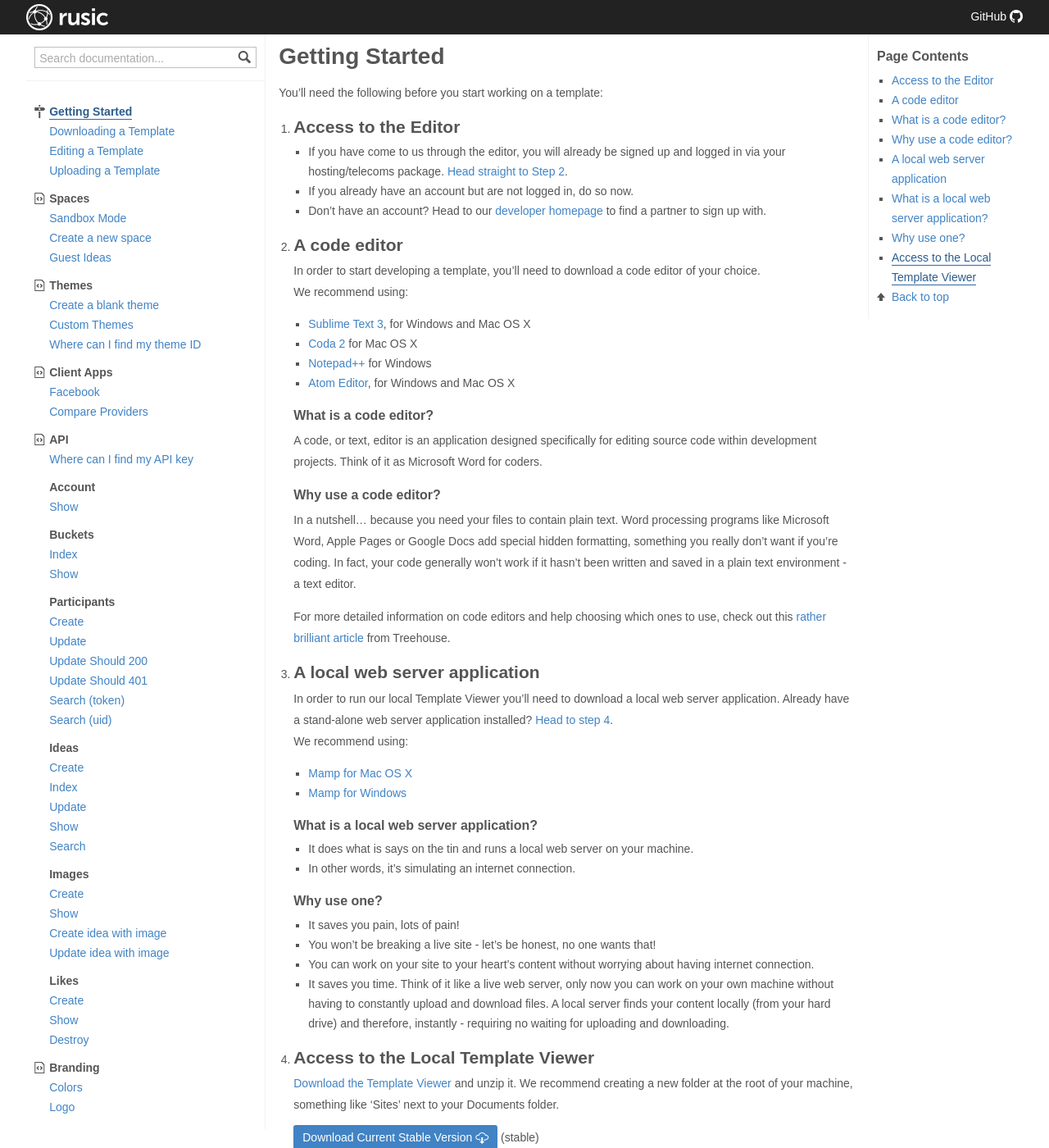
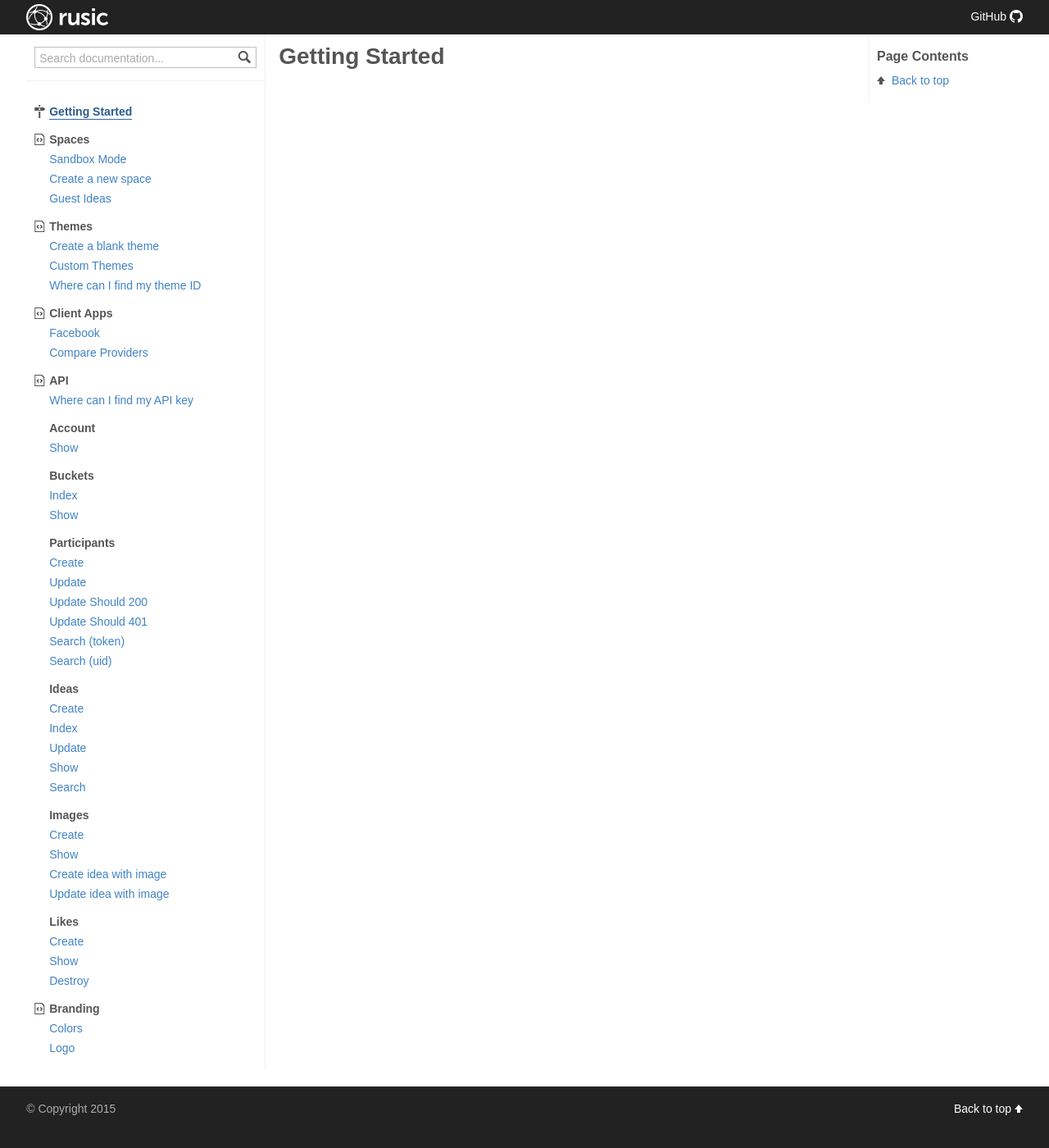
Before and after one commit to rusic/documentation, a Jekyll site: the page built from getting-started/index.md, in a window 1280 px wide and 1400 px high. Shown: the whole window at 82% size. Built offline with Jekyll 4.4.1, drawn with Linux system fonts in a browser that asks for light colours; some of the changed text lies outside the part shown.

Commit message:
Remove get started content

````diff
--- a/_data/navigation.yml
+++ b/_data/navigation.yml
@@ -19,13 +19,6 @@ navdocs:
 - title: Getting Started
   url: /getting-started/
   icon: milestone
-  subnav:
-  - title: Downloading a Template
-    url: /getting-started/downloading/
-  - title: Editing a Template
-    url: /getting-started/editing/
-  - title: Uploading a Template
-    url: /getting-started/uploading/
 
 - title: Spaces
   icon: file-code
--- a/getting-started/downloading.md
+++ /dev/null
@@ -1,77 +0,0 @@
----
-layout: doc
-title: Downloading a Template
----
-
-# How to Download a Template
-
-What you'll need to download a template:
-
-* A local web server application (for example [MAMP for Mac OS X or Windows](/getting-started/#a-local-web-server-application))
-* The [Local template Viewer](/getting-started/#access-to-the-local-template-viewer)
-
-Read our [Getting Started](/getting-started/) document for more information.
-
-## Download the zip file
-
-Once you've picked your chosen template you'll be wanting to get hold of the code. Click on the template panel on the left hand side of The Editor interface:
-
-{% include imagecenter.html image="/assets/content/getting-started/template-tab.png" alt="template tab" %}
-
-A menu will appear on the right of the template panel. Click on the Download current template button to download our developer-friendly zip file.
-
-{% include imagecenter.html image="/assets/content/getting-started/download-template.png" alt="download template" %}
-
-Once our zip file has downloaded feel free to have a little look at what's in there. Each file will of course be different for each template but you should have the following basics:
-
-* ```stylesheet.less```: this is where you'll add your styles using CSS or LESS for example
-
-* ```default.twig```: this is the default layout for all your pages. You can add more Twig files later
-
-* ```metadata.json```: this is where you will set all your [options for your template](/templating/metadata/)
-
-{% include imagecenter.html image="/assets/content/getting-started/template-files.png" alt="template files" %}
-
-## Using a local server
-
-Now you will need the Local Template Viewer. You will now need to put the template zip file you downloaded into the Template Viewer folder and then into the folder named 'templates'.
-
-See the example below using our [June](https://github.com/basekit-templates/june) template:
-
-{% include imagecenter.html image="/assets/content/getting-started/template-directory.png" alt="template directory" %}
-
-Now open your local web server application of choice. We will be using MAMP for this example:
-
-{% include imagecenter.html image="/assets/content/getting-started/mamp.png" alt="MAMP" %}
-
-Click on the preferences button:
-
-{% include imagecenter.html image="/assets/content/getting-started/mamp-preferences.png" alt="MAMP preference" %}
-
-The preferences window will open with numerous tabs. Click on the Web Server or Apache (depending on what version of MAMP you are using) tab:
-
-{% include imagecenter.html image="/assets/content/getting-started/mamp-server-options.png" alt="server options" %}
-
-Click the grey folder icon next to "Document Root", and then select the ```public``` folder inside the TDK download. Click OK to confirm your changes.
-
-You should be taken back to the main menu in the MAMP window. Click **Start Servers**. Once loaded, the symbol will turn green:
-
-{% include imagecenter.html image="/assets/content/getting-started/mamp-servers.png" alt="start servers" %}
-
-Once green, MAMP will automatically open up a web browser to give you information on your hostname and port number. Now search for **localhost** or **localhost:[insert port number here]** in your web browser.
-
-**Note:** You may have problems finding your localhost if your server isn’t green.
-
-## The Template Viewer
-
-Once you have found your localhost, a page similar to the one below will appear. (Again we have used template [June](https://github.com/basekit-templates/june) as an example.)
-
-{% include imagecenter.html image="/assets/content/getting-started/tdk-templates.png" alt="TDK templates" %}
-
-Click on the template you wish to code, and get building.
-
-![TDK](/assets/content/getting-started/tdk.png)
-
-## What's next?
-
-Check out the documentation on [editing a template](/getting-started/editing/).
--- a/getting-started/editing.md
+++ /dev/null
@@ -1,50 +0,0 @@
----
-layout: doc
-title: Editing a Template
----
-
-# Editing a Template
-
-This document will explain how to use our TDK and how to upload that final template. If you haven’t downloaded your template for editing yet please check out the [How to download a template](/getting-started/downloading/) documentation.
-
-![TDK](/assets/content/getting-started/tdk.png)
-
-Welcome to the Template Viewer/TDK where you can view your template on your local machine.
-
-## Your code editor
-
-Use your [code editor](/getting-started/#a-code-editor) of choice to open your chosen template. In our example below we are using [Sublime Text](http://www.sublimetext.com/3) editor:
-
-{% include imagecenter.html image="/assets/content/getting-started/sublime.png" alt="Sublime Text" %}
-
-You will see your folder options - Feel free to rename these or take a look inside.
-
-## Viewing your changes
-
-Once you have made your code changes you might want to 'update' with the Template Viewer to view those changes and make sure everything works. You can do this as you go along if preferred. You can do this by clicking the update button at the top right hand corner of the Template Viewer. This will then pull your masterpiece of code from your chosen code editor into the Template Viewer.
-
-{% include imagecenter.html image="/assets/content/getting-started/tdk-buttons.png" alt="TDK buttons" %}
-
-If you are happy with your changes you can then save the file, convert the template into a zip file, and upload it back to the Editor. Zip the file back up with your changes click on the 'Save as Zip' button. You will then need to find your zip file on your computer - This would normally be where your downloaded items end up.
-
-## Uploading to the Editor
-
-Open up the Editor and click on the template panel on the left hand side.
-
-{% include imagecenter.html image="/assets/content/getting-started/template-tab.png" alt="template tab" %}
-
-Click on Upload template as zip button.
-
-{% include imagecenter.html image="/assets/content/getting-started/download-template-2.png" alt="upload template" %}
-
-You’ll automatically be directed to a page where you will need to choose your template zip file:
-
-{% include imagecenter.html image="/assets/content/getting-started/import-template.png" alt="import template" %}
-
-Once you have selected your file click on the **Upload** button.
-
-Your template and any changes made will have uploaded to the Editor for you to make further content changes if needed.
-
-## What's next?
-
-Check out the documentation on [uploading a template](/getting-started/uploading/).
--- a/getting-started/index.md
+++ b/getting-started/index.md
@@ -4,49 +4,3 @@ title: Getting Started
 ---
 
 # Getting Started
-
-You'll need the following before you start working on a template:
-
-1. ## Access to the Editor
-  * If you have come to us through the editor, you will already be signed up and logged in via your hosting/telecoms package. [Head straight to Step 2](#a-code-editor).
-  * If you already have an account but are not logged in, do so now.
-  * Don't have an account? Head to our [developer homepage](http://www.basekit.com/developers) to find a partner to sign up with.
-
-2. ## A code editor
-   In order to start developing a template, you'll need to download a code editor of your choice. <br/> We recommend using:
-   * [Sublime Text 3](http://www.sublimetext.com/3), for Windows and Mac OS X
-   * [Coda 2](http://panic.com/coda/) for Mac OS X
-   * [Notepad++](http://notepad-plus-plus.org/) for Windows
-   * [Atom Editor](https://atom.io/), for Windows and Mac OS X
-
-   ### What is a code editor?
-   A code, or text, editor is an application designed specifically for editing source code within development projects. Think of it as Microsoft Word for coders.
-
-   ### Why use a code editor?
-   In a nutshell... because you need your files to contain plain text. Word processing programs like Microsoft Word, Apple Pages or Google Docs add special hidden formatting, something you really don't want if you're coding. In fact, your code generally won't work if it hasn't been written and saved in a plain text environment - a text editor.
-
-   For more detailed information on code editors and help choosing which ones to use, check out this [rather brilliant article](http://blog.teamtreehouse.com/which-text-editor-should-i-use) from Treehouse.
-
-3. ## A local web server application
-   In order to run our local Template Viewer you'll need to download a local web server application. Already have a stand-alone web server application installed? [Head to step 4](#access-to-the-local-template-viewer). <br/> We recommend using:
-   * [Mamp for Mac OS X](http://www.mamp.info/en/downloads/)
-   * [Mamp for Windows](http://www.mamp.info/en/mamp_windows.html)
-
-   ### What is a local web server application?
-   * It does what is says on the tin and runs a local web server on your machine.
-   * In other words, it's simulating an internet connection.
-
-   ### Why use one?
-   * It saves you pain, lots of pain!
-   * You won't be breaking a live site - let's be honest, no one wants that!
-   * You can work on your site to your heart's content without worrying about having internet connection.
-   * It saves you time. Think of it like a live web server, only now you can work on your own machine without having to constantly upload and download files. A local server finds your content locally (from your hard drive) and therefore, instantly - requiring no waiting for uploading and downloading.
-
-4. ## Access to the Local Template Viewer
-   [ Download the Template Viewer](http://basekit-tdk.s3.amazonaws.com/tdk-stable.zip) and unzip it. We recommend creating a new folder at the root of your machine, something like 'Sites' next to your Documents folder.
-
-   {% include button.html link="http://basekit-tdk.s3.amazonaws.com/tdk-stable.zip" text="Download Current Stable Version" icon="cloud-download" %} (stable)
-
-   {% include button.html link="http://goo.gl/TFEiBm" text="Latest / Bleeding Edge Version" icon="cloud-download" %} (development)
-
-   [Download Specific Version](https://github.com/basekit-templates/tdk/wiki)
--- a/getting-started/uploading.md
+++ /dev/null
@@ -1,92 +0,0 @@
----
-layout: doc
-title: Uploading a Template
----
-
-# Upload a Template to The Editor
-
-When your developer account has been set up. You will be able to upload templates via the Template section within your account. This can be done by uploading a ZIP or using a GIT repository.
-
-## Getting to the custom templates section
-
-From within the Editor, press the ```Manage``` button.
-
-{% include imagecenter.html image="/assets/content/editor-manage.png" alt="Manage button" %}
-
-This will take you to the manage section picker. On this screen, click the ```Templates``` link to reveal the custom templates section.
-
-{% include imagecenter.html image="/assets/content/manage-templates-link.png" alt="Manage templates link" %}
-
-## Upload your first template by ZIP file (from version 7.38)
-
-In the Custom Template section click the ```Upload ZIP``` button.
-
-{% include imagecenter.html image="/assets/content/add-templates-3a.png" alt="Upload ZIP button" %}
-
-You will be taken to the Zip upload panel. Select the Zip file from your local machine then press the ```Upload``` button.
-
-{% include imagecenter.html image="/assets/content/template-zip-upload.png" alt="Import template from ZIP" %}
-
-## Upload your first template by Github (from version 7.32)
-
-In the Custom Template section click the ```Import from Github``` button.
-
-{% include imagecenter.html image="/assets/content/add-templates-3b.png" alt="Import from GitHub button" %}
-
-#### Enter your github.com URL
-
-Custom templates can be pulled in from GitHub. To do this, you’ll need a GitHub account. If you haven’t got one yet, it’s free so go [grab one now](http://github.com/signup).
-
-![Import from GitHub](/assets/content/add-templates-4.png)
-
-The correct format for entry is: ```username/repositoryName```
-
-For example:
-
-```
-basekit-templates/example
-```
-
-#### Private option
-
-If the repository is private, click the ```Private``` option checkbox.
-
-#### Pull the template into the Editor
-
-When you enter a correctly formatted location for the repository. Click the ```Get branches``` button.
-
-You have the option to pull a version of the template you want; ```branches``` or ```tag```. When you select a branch, click the ```Add``` button.
-
-{% include imagecenter.html image="/assets/content/add-templates-5.png" alt="Select branch" %}
-
-This will start the process of pulling the template down into your account. This will take 10 - 30 seconds.
-
-![Processing template](/assets/content/add-templates-6.png)
-
-## Apply the template to the site
-
-Once the template has been pull from GitHub. Click the options on the template and select view. This will take you to preview your site with your new template.
-
-{% include imagecenter.html image="/assets/content/add-templates-7.png" alt="Template options" %}
-
-If you can happy with the template, click the ```Use template``` button. This will redirect you back to the editor with the template applied to your site.
-
-{% include imagecenter.html image="/assets/content/add-templates-8.png" alt="Use template" %}
-
-#### Update the template
-
-If you make changes to your code, push them them to GitHub and make your way back to the Template pick and click the ```Custom Templates``` button. To manage your custom templates, click the ```Manage custom templates``` button. Here you can add, delete and update your installed templates.
-
-To re-pull code down from the template's git repository, click the template ```Options``` cog and press the ```Update``` button.
-
-{% include imagecenter.html image="/assets/content/add-templates-7.png" alt="Template options" %}
-
-You have the option to pull a version of the template you want; ```branches``` or ```tag```. When you select a branch, click the ```Add``` button.
-
-This will start the process of pulling the template down into your account. This will take 10 - 30 seconds.
-
----
-
-#### Does pulling these changes affect my live site?
-
-It will update the template used in the editor but to see the changes live, you will need to publish your site again.
````
